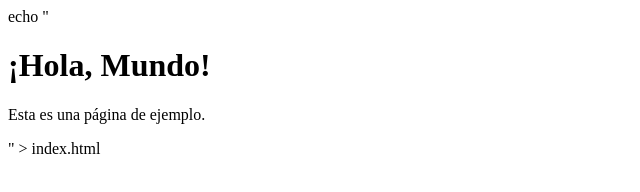
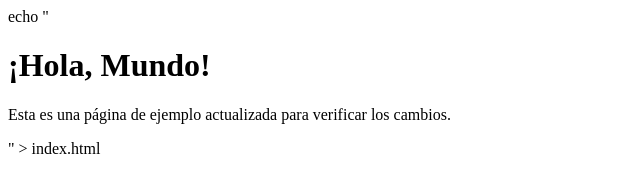
Before and after one commit to Abreujosue/mi-proyecto-web, a plain HTML site: page index.html in a window 1280 px wide. Shown: the whole page, without its empty margins (0-640 px from the left). Drawn offline with Linux system fonts and the light colour scheme.

Commit message:
Actualizar el archivo index.html

```diff
--- a/index.html
+++ b/index.html
@@ -5,6 +5,6 @@ echo "<!DOCTYPE html>
 </head>
 <body>
     <h1>¡Hola, Mundo!</h1>
-    <p>Esta es una página de ejemplo.</p>
+    <p>Esta es una página de ejemplo actualizada para verificar los cambios.</p>
 </body>
 </html>" > index.html
```
